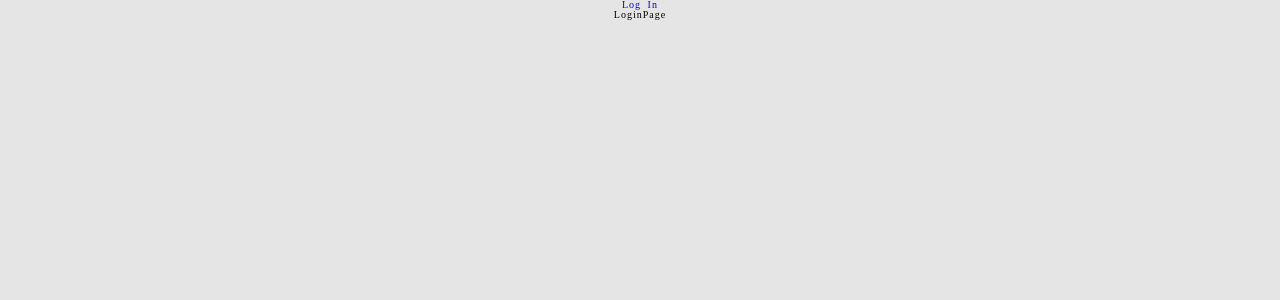
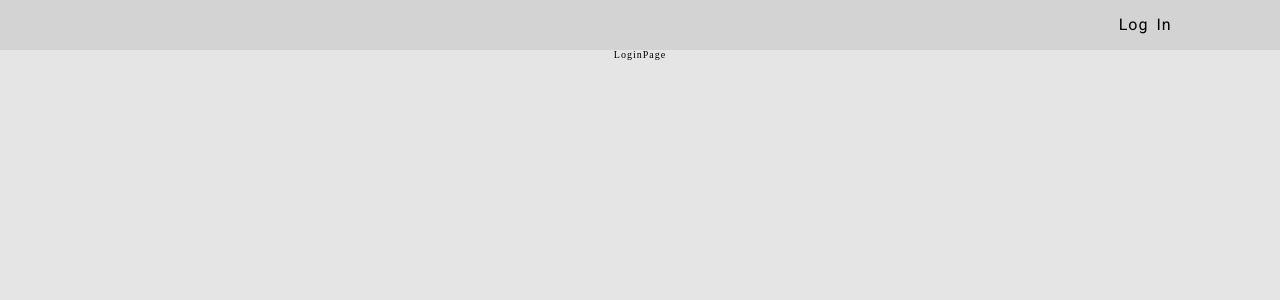
Before and after one commit to oer-bookr-6-24-2019/oer-bookr-FE, a React (Create React App) app in the folder oerbookr/: page /login in a window 1280 px wide. Shown: the top 300 px of the page. Built offline with nearby package versions, Linux system fonts and the light colour scheme.

Commit message:
import navBarStyles partial

```diff
--- a/oerbookr/src/styles/index.scss
+++ b/oerbookr/src/styles/index.scss
@@ -1 +1,2 @@
-@import 'reset'
+@import 'reset';
+@import 'navBarStyles';
```
